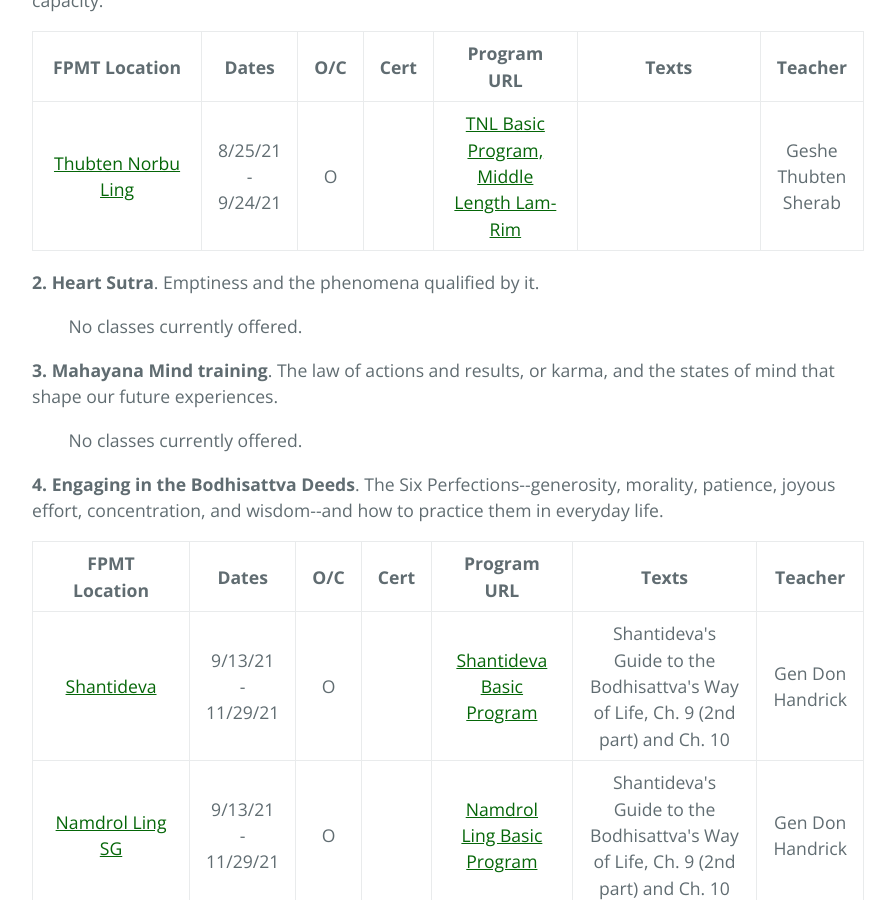
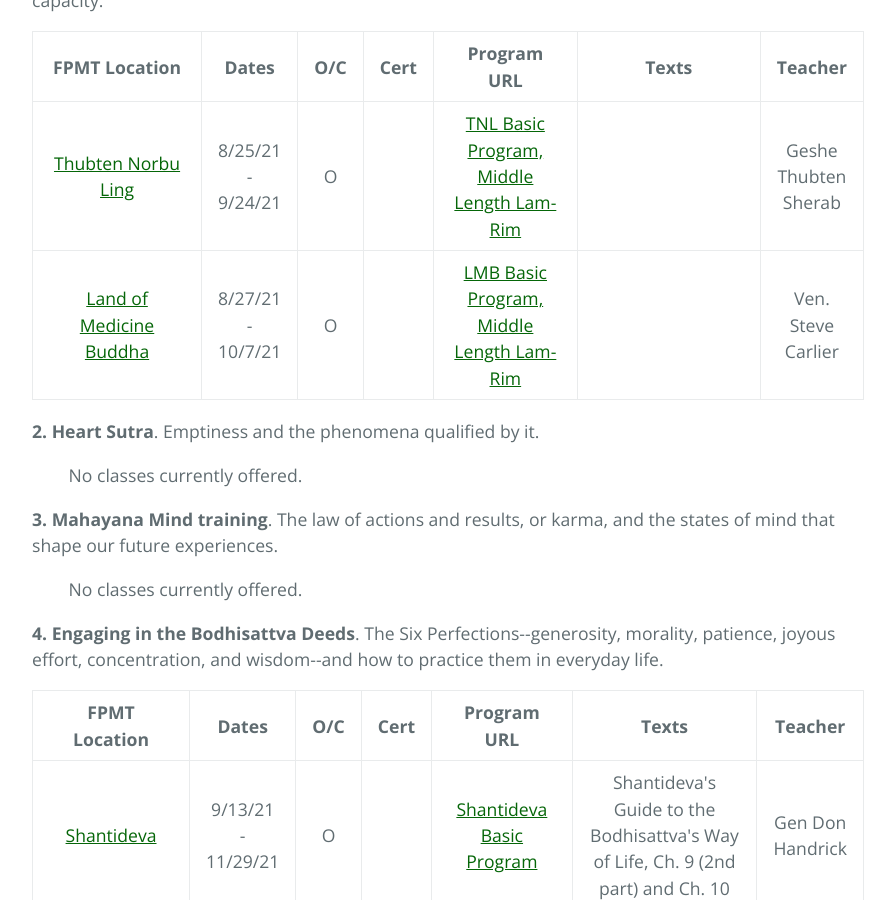
Before and after one commit to lgeorge/lgeorge.github.io, a Jekyll site: the page built from fpmt-na/index.html, in a window 1280 px wide and 900 px high, scrolled down 826 px. Shown: the whole window, without its empty margins (192-1087 px from the left). Built offline with Jekyll 4.4.1, drawn with Linux system fonts in a browser that asks for light colours.

Commit message:
Schedule updates - BP

```diff
--- a/fpmt-na/index.html
+++ b/fpmt-na/index.html
@@ -47,6 +47,15 @@
             <td style="text-align:center"><a href="https://tnlsf.org/event/basic-program-middle-length-lam-rim/2021-09-08/" target="_blank" rel="noreferrer noopener">TNL Basic Program, Middle Length Lam-Rim</a></td>
             <td style="text-align:center"></td>
             <td style="text-align:center">Geshe Thubten Sherab</td>
+          </tr>
+          <tr>
+            <td style="text-align:center"><a href="https://landofmedicinebuddha.org/" target="_blank" rel="noreferrer noopener">Land of Medicine Buddha</a></td>
+            <td style="text-align:center">8/27/21 - 10/7/21</td>
+            <td style="text-align:center">O</td>
+            <td style="text-align:center"></td>
+            <td style="text-align:center"><a href="https://landofmedicinebuddha.org/events/middle-length-lam-rim-with-ven-steve-carlier-via-zoom-2-2021-09-02/" target="_blank" rel="noreferrer noopener">LMB Basic Program, Middle Length Lam-Rim</a></td>
+            <td style="text-align:center"></td>
+            <td style="text-align:center">Ven. Steve Carlier</td>
           </tr>
     		</tbody>
     	</table>
```
